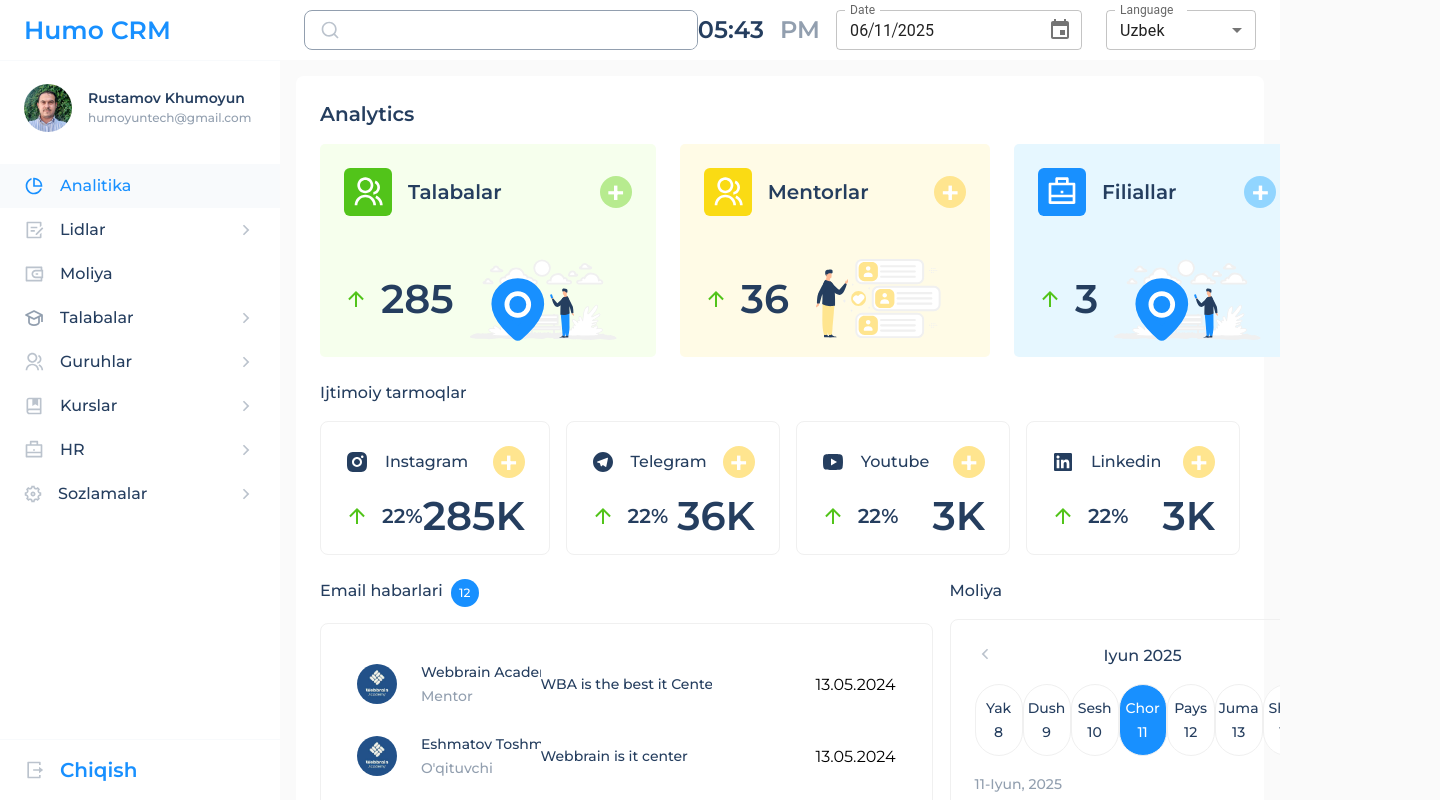
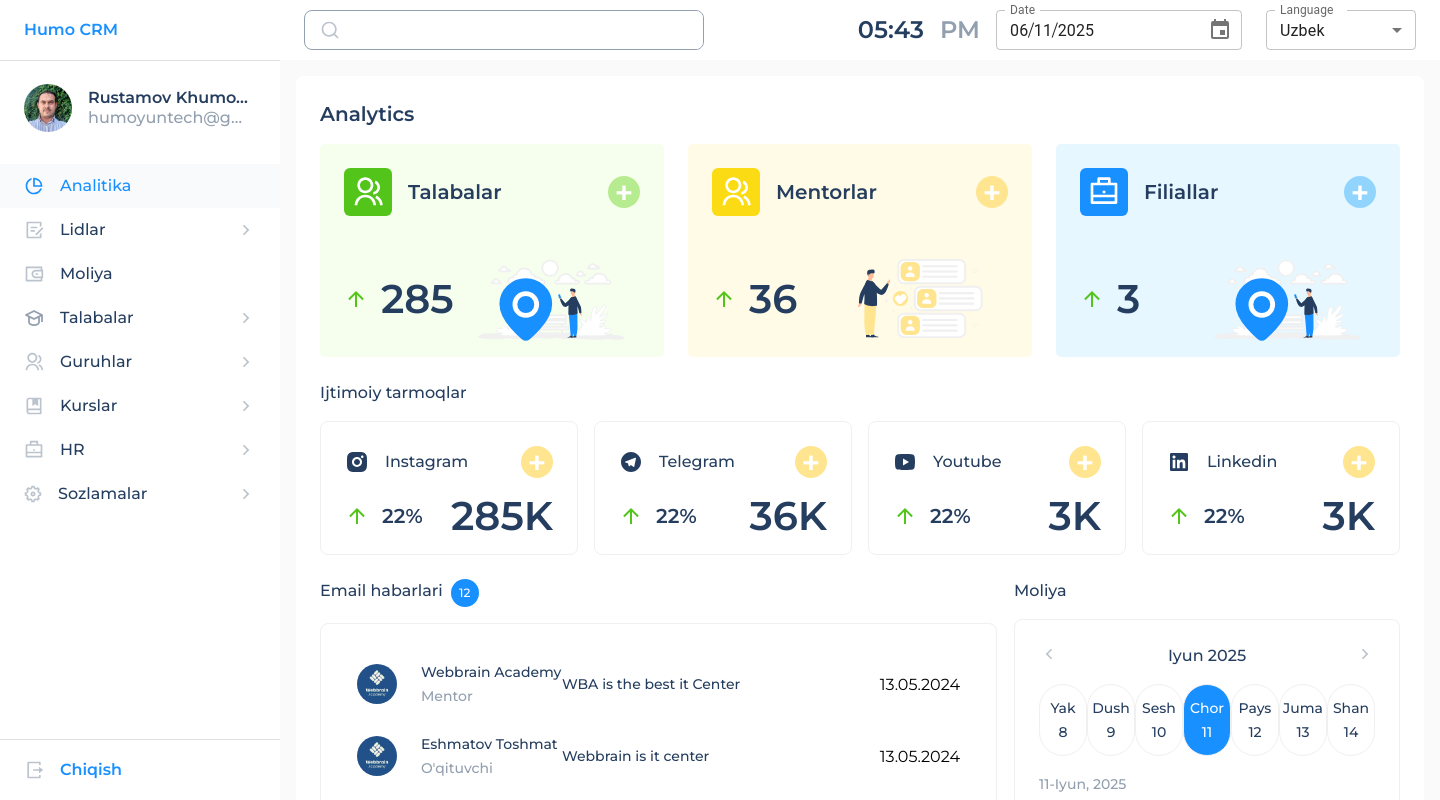
Before and after one commit to humoyuntech/CRM, a React (Vite) app: page /analitika in a window 1280 px wide. Shown: the whole page, 1440 px wide, since content can reach past the window. Built offline with nearby package versions, Linux system fonts and the light colour scheme.

Commit message:
Bread Crumb

```diff
--- /dev/null
+++ b/src/components/Generics/BreadCrumb/index.jsx
@@ -0,0 +1,16 @@
+import { useLocation } from "react-router-dom";
+import Title from "../Title";
+import { Arrow, Container } from "./style";
+import Subtitle from "../Subtitle";
+
+export const Breadcrumb = () => {
+  const location = useLocation();
+  console.log(location.state?.parent, "loc");
+  return location.pathname !== "/analitika" ? (
+    <Container title={location.state?.parent}>
+      <Title>{location.state?.parent}</Title>
+      {location.state?.child && <Arrow />}
+      <Subtitle>{location.state?.child}</Subtitle>
+    </Container>
+  ) : null;
+};
--- /dev/null
+++ b/src/components/Generics/BreadCrumb/style.js
@@ -0,0 +1,35 @@
+import styled from "styled-components";
+import arrow from "../../../assets/icons/rightArrow.svg?react";
+
+const getColor = ({ title }) => {
+  switch (title) {
+    case "Lidlar":
+      return "#F0F5FF";
+    case "Moliya":
+      return "#FFF2E8";
+    case "Talabalar":
+      return "#F9F0FF";
+    case "Guruhlar":
+      return "#FCFFE6";
+    case "Kurslar":
+      return "#E6FFFB";
+    case "HR":
+      return "#FFF0F6";
+    case "Sozlamalar":
+      return "#FFF2E8";
+  }
+};
+
+export const Container = styled.div`
+  display: flex;
+  align-items: center;
+  gap: 8px;
+  border-radius: 8px 8px 0px 0px;
+  padding: 24px;
+  background-color: ${getColor};
+  margin-bottom: 32px;
+`;
+
+export const Arrow = styled(arrow)`
+  display: flex;
+`;
--- a/src/components/Sidebar/index.jsx
+++ b/src/components/Sidebar/index.jsx
@@ -5,6 +5,7 @@ import Navbar from "../Navbar"
 import Profile from "./profile"
 import myPhoto from "../../assets/images/Khumoyun.webp";
 import sidebar from "../../utils/sidebar"
+import { Breadcrumb } from '../Generics/BreadCrumb';
 
 export function Sidebar() {
   const [open, setOpen] = useState([]);
@@ -22,11 +23,15 @@ export function Sidebar() {
   const onClickLogo = () => {
     navigate("/");
   };
+
   const onLogOut = () => {
     navigate("/login");
   };
 
-  const onClickParent = ({ id, children, path }, e) => {
+
+const onClickParent = ({ id, children, path, title }, e) => {
+    e.preventDefault();
+
     if (open?.includes(id)) {
       let data = open.filter((val) => val !== id);
       localStorage.setItem("open", JSON.stringify(data));
@@ -36,9 +41,13 @@ export function Sidebar() {
       setOpen([...open, id]);
     }
     if (!children) {
-      e.preventDefault();
-      navigate(path);
+      navigate(path, { state: { parent: title } });
     }
+  };
+
+  const onClickChild = (parent, child, path, e) => {
+  e.preventDefault();
+  navigate(path, { state: { parent, child }});
   };
 
   return (
@@ -71,6 +80,7 @@ export function Sidebar() {
                       <MenuItem
                         key={child?.id}
                         to={child.path}
+                        onClick={(e)=> onClickChild(parent.title, child.title, child.path, e)}
                         active={(location.pathname === child.path).toString()}
                       >
                         <MenuItem.Title>{child?.title}</MenuItem.Title>
@@ -90,6 +100,7 @@ export function Sidebar() {
         <Body>
           <Navbar/>
           <Wrapper>
+            <Breadcrumb />
             <Outlet />
           </Wrapper>
         </Body>
--- a/src/components/Sidebar/style.js
+++ b/src/components/Sidebar/style.js
@@ -8,12 +8,12 @@ const Arrow = styled(arrow)`
   margin-left: auto;
   transform: ${({ active }) => active === "true" && `rotate(90deg)`};
   transition: all 0.1s;
+  /* z-index: 0; */
 `;
 
 const Container = styled.div`
   display: flex;
 `;
-
 const Side = styled.div`
   display: flex;
   flex-direction: column;
@@ -22,18 +22,19 @@ const Side = styled.div`
   max-width: 280px;
   min-width: 280px;
   background-color: white;
+  /* border: 2px solid red; */
   height: 100vh;
-    overflow-y: hidden;
+  overflow: hidden;
   overflow-y: scroll;
-    &::-webkit-scrollbar{
+  &::-webkit-scrollbar {
     width: 0;
   }
 `;
-
 const Body = styled.div`
   flex: 1;
   height: 100vh;
-    overflow: hidden;
+  min-width: calc(1440px - 280px);
+  /* border: 2px solid blue; */
   overflow-y: scroll;
 `;
 
@@ -42,87 +43,71 @@ const Wrapper = styled.div`
   margin: 16px;
   background-color: white;
   border-radius: 8px;
-`
-
+`;
 const Logo = styled.div`
-    display: flex;
+  position: sticky;
+  top: 0;
   font-weight: 600;
-    font-size: 25px;
+  size: 20px;
   line-height: 28px;
   color: rgba(24, 144, 255, 1);
   padding: 16px 24px;
-    border-bottom: 1px solid rgba(248, 250, 252, 1);
+  border-bottom: 1px solid rgba(222, 225, 227, 1);
   cursor: pointer;
+  background-color: white;
+  z-index: 999;
+`;
 
-    background-color: white;
-    position: sticky;
-    top: 0;
-
-    z-index: 999;
-`
-
-const LogOut =styled(Logo)`
+const LogOut = styled(Logo)`
   display: flex;
   align-items: center;
   margin-top: auto;
-    border-top: 1px solid rgba(248, 250, 252, 1);
-    border-bottom: none;
+  width: 100%;
   position: sticky;
   bottom: 0;
-    font-size: 20px;
+  border-top: 1px solid rgba(222, 225, 227, 1);
+  border-bottom: 0;
+`;
 
-    &:hover{
-    background-color: #14AE5C;
-    color: white;
-    }
-    transition: all 1.5s ease;
-
-`;
- //===============PROFILE
-
- const ProfileContaier =styled.div`
+// PROFILE
+const ProfileContaier = styled.div`
   display: flex;
   justify-content: center;
   align-items: center;
   margin: 23px 24px 32px 24px;
- `
+`;
 
 ProfileContaier.Image = styled.img`
-    width:48px;
+  width: 48px;
   height: 48px;
   border-radius: 50%;
   margin-right: 16px;
-`
-
+`;
 ProfileContaier.Name = styled.div`
+  width: 168px;
   font-weight: 600;
-    font-size: 14px;
+  size: 14px;
   line-height: 20px;
-    color: var(--primaryColor);
-
-    width: 168px;
   white-space: nowrap;
   overflow: hidden;
-    text-overflow: ellipsis
-
-`
-
+  text-overflow: ellipsis;
+  color: var(--primaryColor);
+`;
 ProfileContaier.Email = styled.div`
+  width: 168px;
   font-weight: 500;
-    font-size: 12px;
+  size: 12px;
   line-height: 20px;
   color: var(--secondaryColor);
-
-    width: 168px;
   white-space: nowrap;
   overflow: hidden;
-    text-overflow: ellipsis
-`
-//=============== Menu
-const Menu =styled.div`
-    display:flex;
+  text-overflow: ellipsis;
+`;
+
+// MENU
+const Menu = styled.div`
+  display: flex;
   flex-direction: column;
-
 `;
 
 const MenuItem = styled(NavLink)`
```
Also changed, not shown: review.js (+8 -3 lines). Lines whose indentation alone changed are shown as unchanged.
